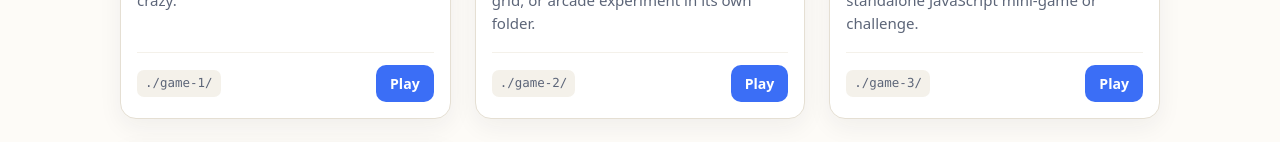
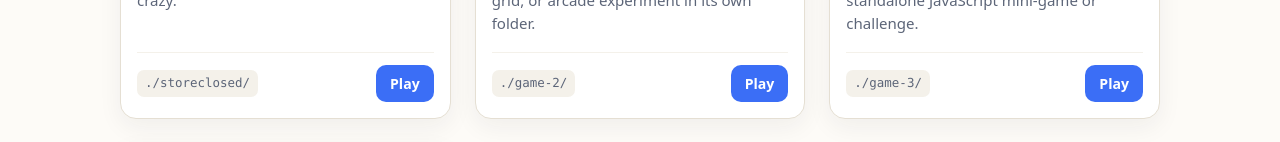
Before and after one commit to TunderBela/gamebox, a plain HTML site: page index.html in a window 1280 px wide. Shown: the part 558-700 px from the top of the page. Drawn offline with Linux system fonts and the light colour scheme.

Commit message:
Update game folder path for 'Store Closed'

```diff
--- a/index.html
+++ b/index.html
@@ -335,7 +335,7 @@
       {
         title: "Store Closed",
         description: "You leave the store last, but the light went crazy.",
-        folder: "./game-1/",
+        folder: "./storeclosed/",
         cover: "",
         theme: "theme-sky",
         tag: "puzzle"
```
